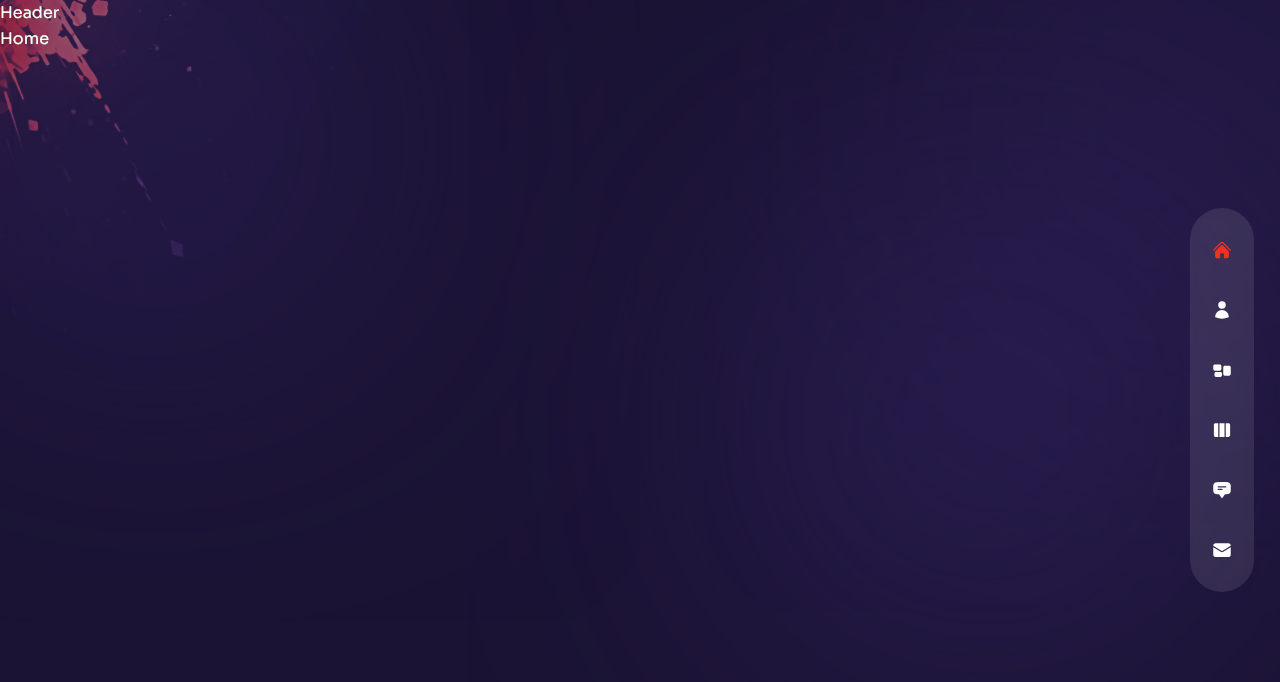
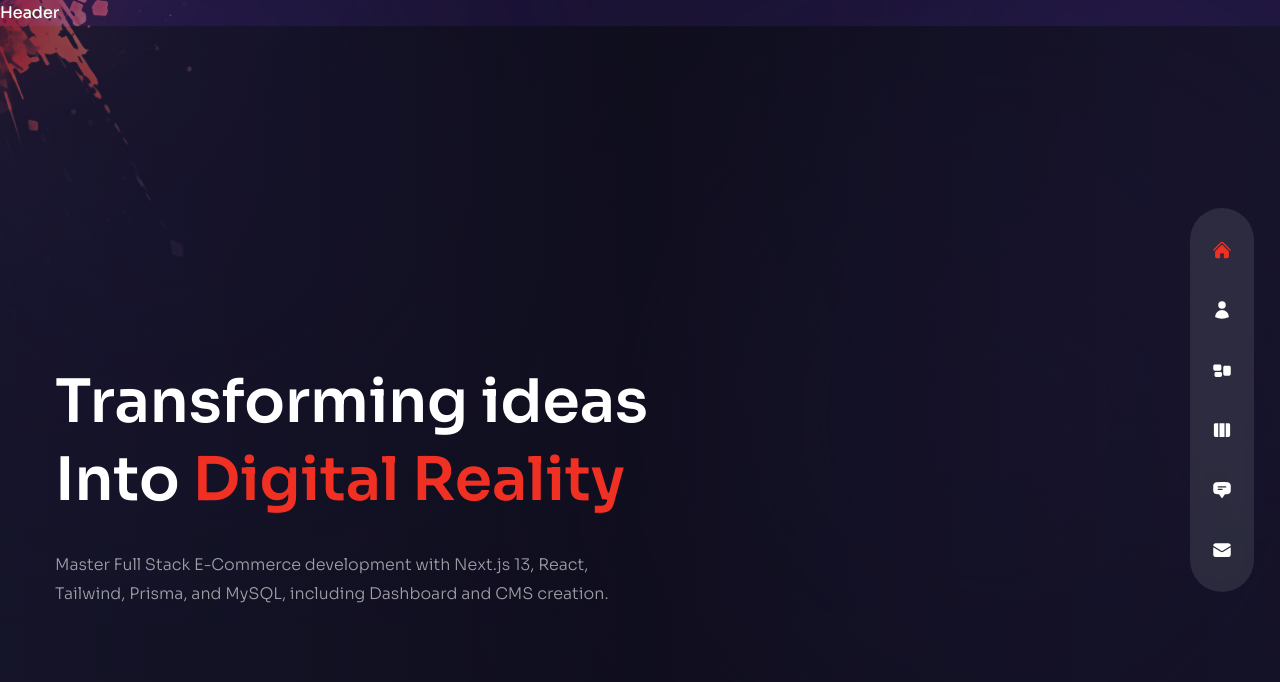
Before and after one commit to halfdobis/next-portfolio, a Next.js app: page / in a window 1280 px wide. Shown: the top 682 px of the page. Built offline with nearby package versions, Linux system fonts and the light colour scheme.

Commit message:
HomePage-[Hero-Section-Incomplete]

```diff
--- a/pages/index.js
+++ b/pages/index.js
@@ -1,5 +1,34 @@
+import Image from "next/image";
+
+import ParticlesContainer from "../components/ParticlesContainer";
+import ProjectsBtn from "../components/ProjectsBtn";
+import Avatar from "../components/Avatar";
+
+import { motion } from "framer-motion";
+
+import { fadeIn } from "../variants";
+
 const Home = () => {
-  return <div>Home</div>;
+  return (
+    <div className="bg-primary/60 h-full">
+      <div className="w-full h-full bg-gradient-to-r from-primary/10 via-black/30 to-black/10">
+        <div className="text-center flex flex-col justify-center xl:pt-40 xl:text-left h-full container mx-auto">
+          <h1 className="h1">
+            Transforming ideas <br /> Into{" "}
+            <span className="text-accent">Digital Reality</span>
+          </h1>
+          <p className="max-w-sm xl:max-w-xl mx-auto xl:mx-0 mb-10 xl-mb-16">
+            Master Full Stack E-Commerce development with Next.js 13, React,
+            Tailwind, Prisma, and MySQL, including Dashboard and CMS creation.
+          </p>
+          <div className="flex justify-center xl:hidden relative">
+            <ProjectsBtn />
+          </div>
+        </div>
+      </div>
+      <div>image</div>
+    </div>
+  );
 };
 
 export default Home;
```
